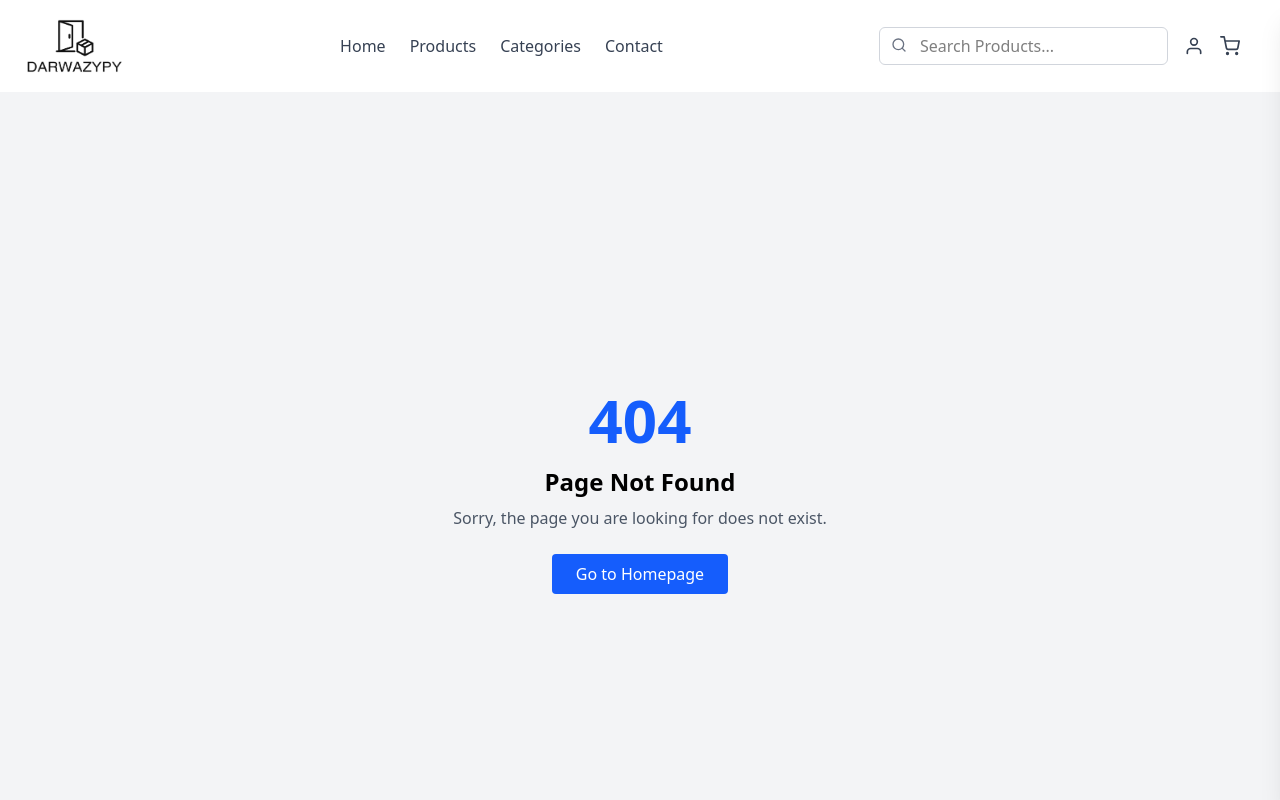
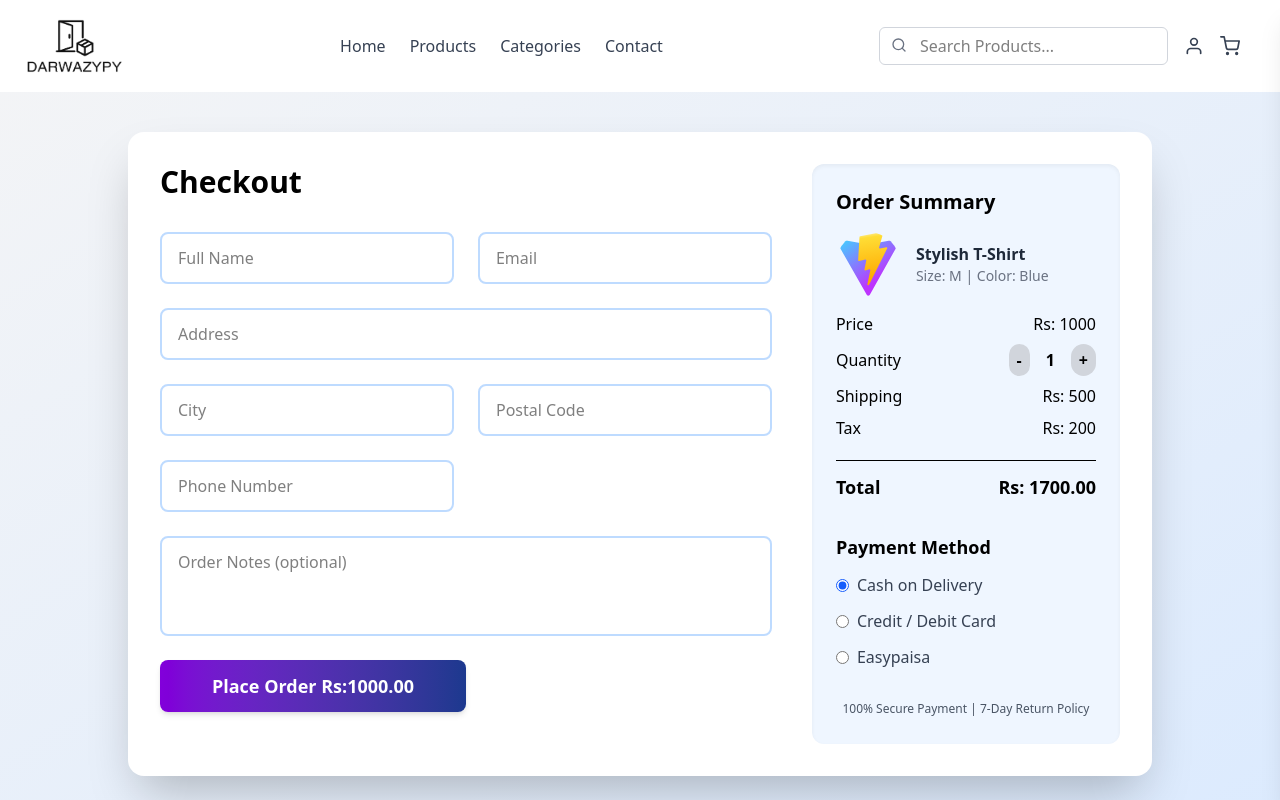
Before and after one commit to aqibzafeer/react-tailwind-ecommerce, a React app: page /checkout in a window 1280 px wide. Shown: the top 800 px of the page. Built offline with nearby package versions, Linux system fonts and the light colour scheme; the HTML template or start-up script is replaced by a standard one.

Commit message:
cart - checkout

```diff
--- a/src/App.jsx
+++ b/src/App.jsx
@@ -1,12 +1,7 @@
-import { BrowserRouter as Router, Routes, Route } from "react-router-dom";
+import { BrowserRouter as Router } from "react-router-dom";
 import Header from "./components/header/Header";
 import Footer from "./components/Footer";
-import Home from "./pages/Home";
-import About from "./pages/About";
-import Contact from "./pages/Contact";
-import Products from "./pages/Products";
-import PageNotFound from "./pages/PageNotFound";
-import Category from "./pages/Category";
+import AppRoutes from "./routes";
 
 function App() {
   return (
@@ -14,15 +9,7 @@ function App() {
       <div className="min-h-screen flex flex-col">
         <Header />
         <main className="flex-grow">
-          <Routes>
-            <Route path="/" element={<Home />} />
-            <Route path="/about" element={<About />} />
-            <Route path="/contact" element={<Contact />} />
-            <Route path="/products" element={<Products />} />
-            <Route path="/category" element={<Category />} />
-
-            <Route path="*" element={<PageNotFound />} />
-          </Routes>
+          <AppRoutes />
         </main>
         <Footer />
       </div>
@@ -31,3 +18,37 @@ function App() {
 }
 
 export default App;
+
+// import { BrowserRouter as Router, Routes, Route } from "react-router-dom";
+// import Header from "./components/header/Header";
+// import Footer from "./components/Footer";
+// import Home from "./pages/Home";
+// import About from "./pages/About";
+// import Contact from "./pages/Contact";
+// import Products from "./pages/Products";
+// import PageNotFound from "./pages/PageNotFound";
+// import Category from "./pages/Category";
+
+// function App() {
+//   return (
+//     <Router>
+//       <div className="min-h-screen flex flex-col">
+//         <Header />
+//         <main className="flex-grow">
+//           <Routes>
+//             <Route path="/" element={<Home />} />
+//             <Route path="/about" element={<About />} />
+//             <Route path="/contact" element={<Contact />} />
+//             <Route path="/products" element={<Products />} />
+//             <Route path="/category" element={<Category />} />
+
+//             <Route path="*" element={<PageNotFound />} />
+//           </Routes>
+//         </main>
+//         <Footer />
+//       </div>
+//     </Router>
+//   );
+// }
+
+// export default App;
--- a/src/components/header/CartDrawer.jsx
+++ b/src/components/header/CartDrawer.jsx
@@ -1,5 +1,6 @@
 import { useState } from "react";
 import { FiShoppingCart, FiX, FiTrash2 } from "react-icons/fi";
+import { Link } from "react-router-dom";
 
 const CartDrawer = () => {
   const [isOpen, setIsOpen] = useState(false);
@@ -44,29 +45,25 @@ const CartDrawer = () => {
 
         {/* Item */}
         <div className="flex items-start gap-4 p-4 border-b">
-          <img
-            src="https://dummyimage.com/60x80/000/fff&text=Img"
-            alt="item"
-            className="w-14 h-20 object-cover"
-          />
+          <img src="vite.svg" alt="item" className="w-14 h-20 object-cover" />
           <div className="flex-1">
-            <p className="font-medium">Ship Your Idea</p>
-            <p className="text-sm text-gray-500">€18.00</p>
+            <p className="font-medium">Stylish T-Shirt</p>
+            <p className="text-sm text-gray-500">Rs:1000</p>
             <div className="flex items-center mt-2 gap-2 flex-wrap">
               <button
                 onClick={() => handleQuantityChange(-1)}
-                className="w-6 h-6 text-center border rounded"
+                className="px-2 py-1 bg-gray-300 rounded-4xl hover:bg-gray-500 font-bold"
               >
                 -
               </button>
               <span>{quantity}</span>
               <button
                 onClick={() => handleQuantityChange(1)}
-                className="w-6 h-6 text-center border rounded"
+                className="px-2 py-1 bg-gray-300 rounded-4xl hover:bg-gray-500 font-bold"
               >
                 +
               </button>
-              <button className="ml-auto text-xs text-blue-500 hover:underline">
+              <button className="ml-auto text-xs text-gray-500 hover:underline">
                 Move to Wishlist
               </button>
             </div>
@@ -75,9 +72,14 @@ const CartDrawer = () => {
 
         {/* Checkout */}
         <div className="p-4 mt-auto border-t">
-          <button className="w-full py-3 text-white bg-gray-900 hover:bg-gray-800 rounded text-base sm:text-lg">
-            Checkout €{(quantity * 18).toFixed(2)}
-          </button>
+          <Link to="/checkout" className="block px-4 py-2 hover:bg-gray-100">
+            <button
+              className="w-full py-3 text-white bg-gray-900 hover:bg-gray-800 rounded text-base sm:text-lg"
+              onClick={() => setIsOpen(false)}
+            >
+              Checkout Rs:{(quantity * 1000).toFixed(2)}
+            </button>
+          </Link>
         </div>
       </div>
     </>
--- /dev/null
+++ b/src/pages/Checkout.jsx
@@ -0,0 +1,211 @@
+import React, { useState } from "react";
+
+function Checkout() {
+  const [quantity, setQuantity] = useState(1);
+  const [payment, setPayment] = useState("cod");
+  const [form, setForm] = useState({
+    name: "",
+    email: "",
+    address: "",
+    city: "",
+    postal: "",
+    phone: "",
+    notes: "",
+  });
+
+  const handleInput = (e) => {
+    setForm({ ...form, [e.target.name]: e.target.value });
+  };
+
+  const handlePayment = (e) => {
+    setPayment(e.target.value);
+  };
+
+  const handleSubmit = (e) => {
+    e.preventDefault();
+    alert("Order placed!");
+  };
+
+  return (
+    <div className="min-h-screen bg-gradient-to-br from-gray-100 to-blue-100 flex flex-col items-center py-10 px-2">
+      <div className="w-full max-w-5xl bg-white rounded-2xl shadow-2xl p-8 flex flex-col md:flex-row gap-10">
+        {/* Left: Form */}
+        <div className="md:w-2/3 w-full flex flex-col">
+          <h1 className="text-3xl font-bold mb-8 text-black-800">Checkout</h1>
+          <form
+            className="mb-8 grid grid-cols-1 sm:grid-cols-2 gap-6"
+            onSubmit={handleSubmit}
+          >
+            <input
+              type="text"
+              name="name"
+              value={form.name}
+              onChange={handleInput}
+              placeholder="Full Name"
+              className="border-2 border-blue-200 rounded-lg px-4 py-3 w-full focus:outline-none focus:border-blue-400 transition"
+              required
+            />
+            <input
+              type="email"
+              name="email"
+              value={form.email}
+              onChange={handleInput}
+              placeholder="Email"
+              className="border-2 border-blue-200 rounded-lg px-4 py-3 w-full focus:outline-none focus:border-blue-400 transition"
+              required
+            />
+            <input
+              type="text"
+              name="address"
+              value={form.address}
+              onChange={handleInput}
+              placeholder="Address"
+              className="border-2 border-blue-200 rounded-lg px-4 py-3 w-full sm:col-span-2 focus:outline-none focus:border-blue-400 transition"
+              required
+            />
+            <input
+              type="text"
+              name="city"
+              value={form.city}
+              onChange={handleInput}
+              placeholder="City"
+              className="border-2 border-blue-200 rounded-lg px-4 py-3 w-full focus:outline-none focus:border-blue-400 transition"
+              required
+            />
+            <input
+              type="text"
+              name="postal"
+              value={form.postal}
+              onChange={handleInput}
+              placeholder="Postal Code"
+              className="border-2 border-blue-200 rounded-lg px-4 py-3 w-full focus:outline-none focus:border-blue-400 transition"
+              required
+            />
+            <input
+              type="tel"
+              name="phone"
+              value={form.phone}
+              onChange={handleInput}
+              placeholder="Phone Number"
+              className="border-2 border-blue-200 rounded-lg px-4 py-3 w-full focus:outline-none focus:border-blue-400 transition"
+              required
+            />
+            <textarea
+              name="notes"
+              value={form.notes}
+              onChange={handleInput}
+              placeholder="Order Notes (optional)"
+              className="border-2 border-blue-200 rounded-lg px-4 py-3 w-full sm:col-span-2 focus:outline-none focus:border-blue-400 transition resize-none"
+              rows={3}
+            />
+            <button
+              type="submit"
+              className="w-1/2 sm:col-span-2 py-3 text-white bg-gradient-to-r from-purple-700 to-blue-900 hover:from-blue-800 hover:to-blue-600 rounded-lg text-lg font-semibold shadow-md transition"
+            >
+              Place Order Rs:{(quantity * 1000).toFixed(2)}
+            </button>
+          </form>
+        </div>
+        {/* Right: Order Summary */}
+        <div className="md:w-1/3 w-full mt-10 md:mt-0 flex flex-col bg-blue-50 rounded-xl p-6 shadow-inner">
+          <h2 className="text-xl font-bold mb-4 text-black-800">
+            Order Summary
+          </h2>
+          <div className="flex items-center gap-4 mb-4">
+            <img
+              src="/public/vite.svg"
+              alt="Product"
+              className="w-16 h-16 rounded-4xl object-cover"
+            />
+            <div>
+              <div className="font-semibold text-gray-800">Stylish T-Shirt</div>
+              <div className="text-sm text-gray-500">Size: M | Color: Blue</div>
+            </div>
+          </div>
+          <div className="flex items-center justify-between mb-2">
+            <span>Price</span>
+            <span>Rs: 1000</span>
+          </div>
+          <div className="flex items-center justify-between mb-2">
+            <span>Quantity</span>
+            <div className="flex items-center">
+              <button
+                type="button"
+                className="px-2 py-1 bg-gray-300 rounded-4xl hover:bg-gray-500 font-bold"
+                onClick={() => setQuantity((q) => Math.max(1, q - 1))}
+              >
+                -
+              </button>
+              <span className="px-4 font-semibold">{quantity}</span>
+              <button
+                type="button"
+                className="px-2 py-1 bg-gray-300 rounded-4xl hover:bg-gray-500 font-bold"
+                onClick={() => setQuantity((q) => q + 1)}
+              >
+                +
+              </button>
+            </div>
+          </div>
+          <div className="flex items-center justify-between mb-2">
+            <span>Shipping</span>
+            <span>Rs: 500</span>
+          </div>
+          <div className="flex items-center justify-between mb-2">
+            <span>Tax</span>
+            <span>Rs: 200</span>
+          </div>
+          <div className="flex items-center justify-between font-bold border-t pt-3 mt-3 text-lg">
+            <span>Total</span>
+            <span>Rs: {(quantity * 1000 + 500 + 200).toFixed(2)}</span>
+          </div>
+          {/* Payment Section */}
+          <div className="mt-8">
+            <h2 className="text-lg font-semibold mb-3 text-black-800">
+              Payment Method
+            </h2>
+            <div className="flex flex-col gap-3">
+              <label className="flex items-center cursor-pointer">
+                <input
+                  type="radio"
+                  name="payment"
+                  value="cod"
+                  checked={payment === "cod"}
+                  onChange={handlePayment}
+                  className="mr-2 accent-blue-600"
+                />
+                <span className="text-gray-700">Cash on Delivery</span>
+              </label>
+              <label className="flex items-center cursor-pointer">
+                <input
+                  type="radio"
+                  name="payment"
+                  value="card"
+                  checked={payment === "card"}
+                  onChange={handlePayment}
+                  className="mr-2 accent-blue-600"
+                />
+                <span className="text-gray-700">Credit / Debit Card</span>
+              </label>
+              <label className="flex items-center cursor-pointer">
+                <input
+                  type="radio"
+                  name="payment"
+                  value="upi"
+                  checked={payment === "upi"}
+                  onChange={handlePayment}
+                  className="mr-2 accent-blue-600"
+                />
+                <span className="text-gray-700">Easypaisa</span>
+              </label>
+            </div>
+          </div>
+          <div className="mt-8 text-center text-xs text-gray-600">
+            <span>100% Secure Payment | 7-Day Return Policy</span>
+          </div>
+        </div>
+      </div>
+    </div>
+  );
+}
+
+export default Checkout;
--- /dev/null
+++ b/src/routes.jsx
@@ -0,0 +1,25 @@
+import { Routes, Route } from "react-router-dom";
+import Home from "./pages/Home";
+import About from "./pages/About";
+import Contact from "./pages/Contact";
+import Products from "./pages/Products";
+import Category from "./pages/Category";
+import PageNotFound from "./pages/PageNotFound";
+import Checkout from "./pages/Checkout";
+
+const AppRoutes = () => {
+  return (
+    <Routes>
+      <Route path="/" element={<Home />} />
+      <Route path="/about" element={<About />} />
+      <Route path="/contact" element={<Contact />} />
+      <Route path="/products" element={<Products />} />
+      <Route path="/category" element={<Category />} />
+      <Route path="/checkout" element={<Checkout />} />
+
+      <Route path="*" element={<PageNotFound />} />
+    </Routes>
+  );
+};
+
+export default AppRoutes;
```
